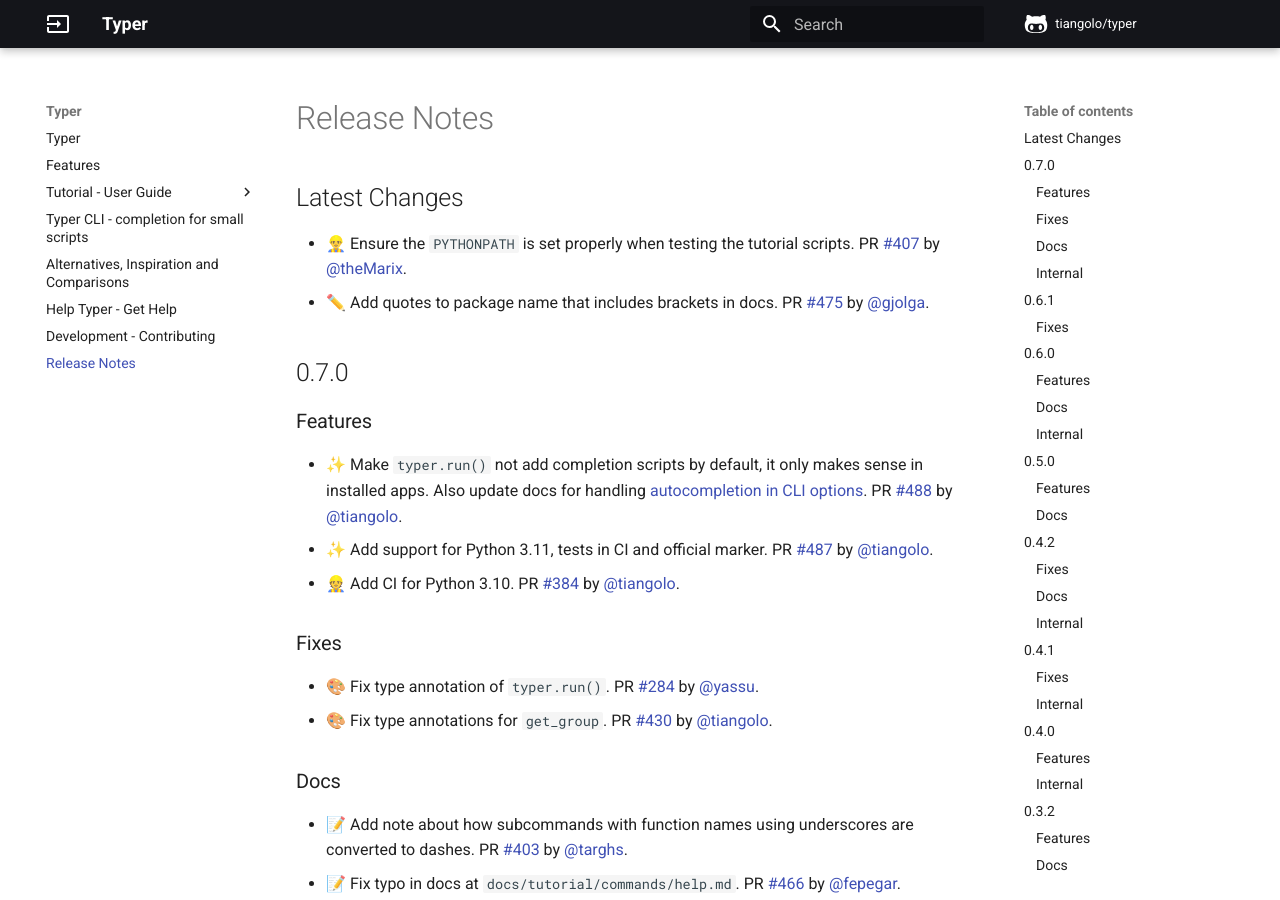
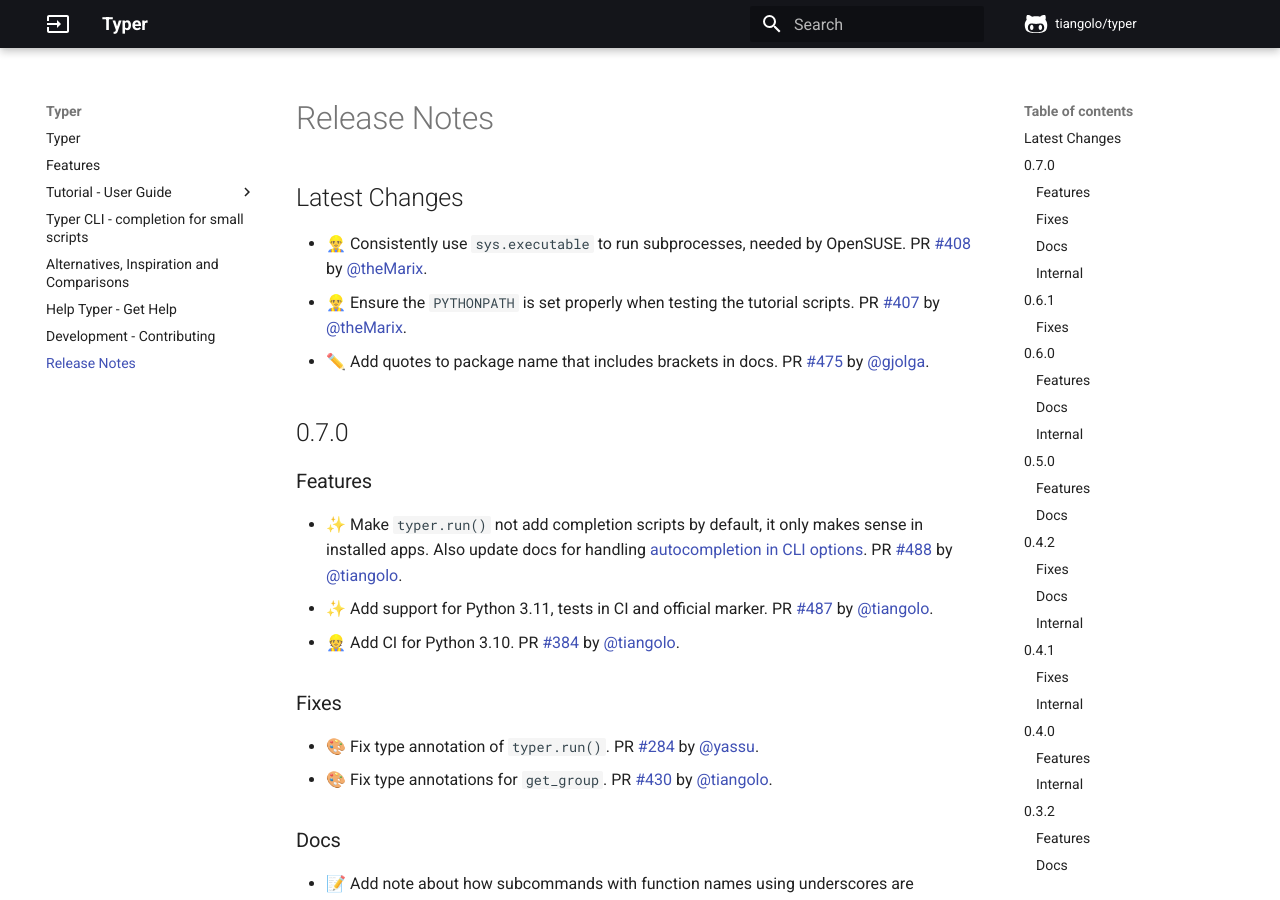
Before and after one commit to RED0731/red_pythonTyper, an MkDocs documentation site: the page built from docs/release-notes.md, in a window 1280 px wide and 900 px high. Built offline with MkDocs 1.6.1 and Material for MkDocs 9.7.7, drawn with Linux system fonts in a browser that asks for light colours; comment, search, counter and statistics services are not loaded.

Commit message:
📝 Update release notes

```diff
--- a/docs/release-notes.md
+++ b/docs/release-notes.md
@@ -1,5 +1,6 @@
 ## Latest Changes
 
+* 👷‍♂️ Consistently use `sys.executable` to run subprocesses, needed by OpenSUSE. PR [#408](https://github.com/tiangolo/typer/pull/408) by [@theMarix](https://github.com/theMarix).
 * 👷‍♂️ Ensure the `PYTHONPATH` is set properly when testing the tutorial scripts. PR [#407](https://github.com/tiangolo/typer/pull/407) by [@theMarix](https://github.com/theMarix).
 * ✏️ Add quotes to package name that includes brackets in docs. PR [#475](https://github.com/tiangolo/typer/pull/475) by [@gjolga](https://github.com/gjolga).
 
```
